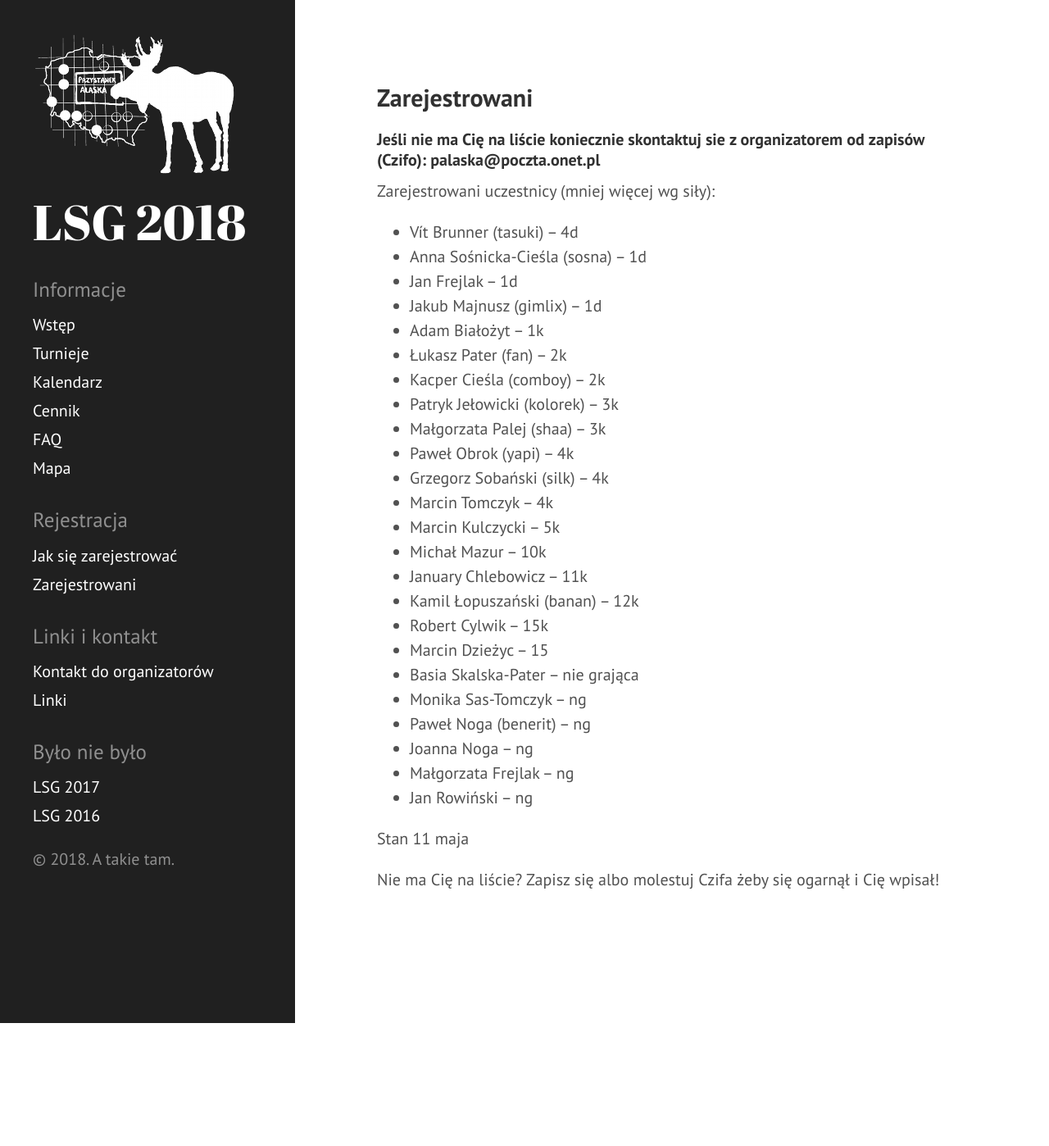
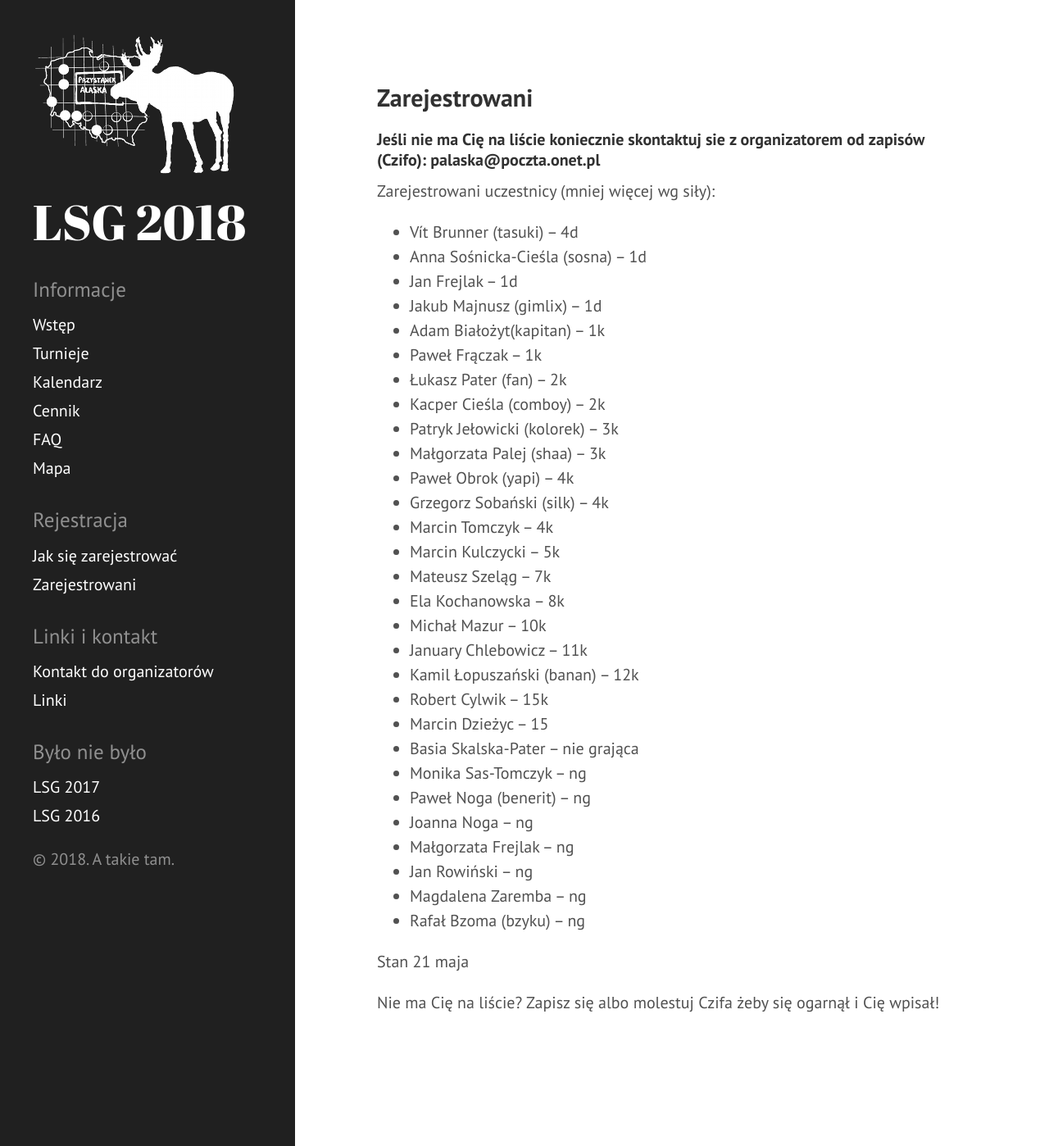
Before and after one commit to tasuki/lsg, a Jekyll site: the page built from zarejestrowani.md, in a window 1280 px wide. Shown: the whole page at 82% size. Built offline with Jekyll 4.4.1, drawn with Linux system fonts in a browser that asks for light colours; before the commit the page ends 1248 px from its top, so only the background shows below that.

Commit message:
Update zarejestrowani.md

```diff
--- a/zarejestrowani.md
+++ b/zarejestrowani.md
@@ -14,7 +14,8 @@ Zarejestrowani uczestnicy (mniej więcej wg siły):
 - Anna Sośnicka-Cieśla (sosna) -- 1d
 - Jan Frejlak -- 1d
 - Jakub Majnusz (gimlix) -- 1d
-- Adam Białożyt -- 1k
+- Adam Białożyt(kapitan) -- 1k
+- Paweł Frączak -- 1k
 - Łukasz Pater (fan) -- 2k
 - Kacper Cieśla (comboy) -- 2k
 - Patryk Jełowicki (kolorek) -- 3k
@@ -23,6 +24,8 @@ Zarejestrowani uczestnicy (mniej więcej wg siły):
 - Grzegorz Sobański (silk) -- 4k
 - Marcin Tomczyk -- 4k
 - Marcin Kulczycki -- 5k
+- Mateusz Szeląg -- 7k
+- Ela Kochanowska -- 8k
 - Michał Mazur -- 10k
 - January Chlebowicz -- 11k
 - Kamil Łopuszański (banan) -- 12k
@@ -34,11 +37,13 @@ Zarejestrowani uczestnicy (mniej więcej wg siły):
 - Joanna Noga -- ng
 - Małgorzata Frejlak -- ng
 - Jan Rowiński -- ng
+- Magdalena Zaremba -- ng
+- Rafał Bzoma (bzyku) -- ng
 
 
 
 
 
-Stan 11 maja
+Stan 21 maja
 
 Nie ma Cię na liście?  Zapisz się albo molestuj Czifa żeby się ogarnął i Cię wpisał!
```
